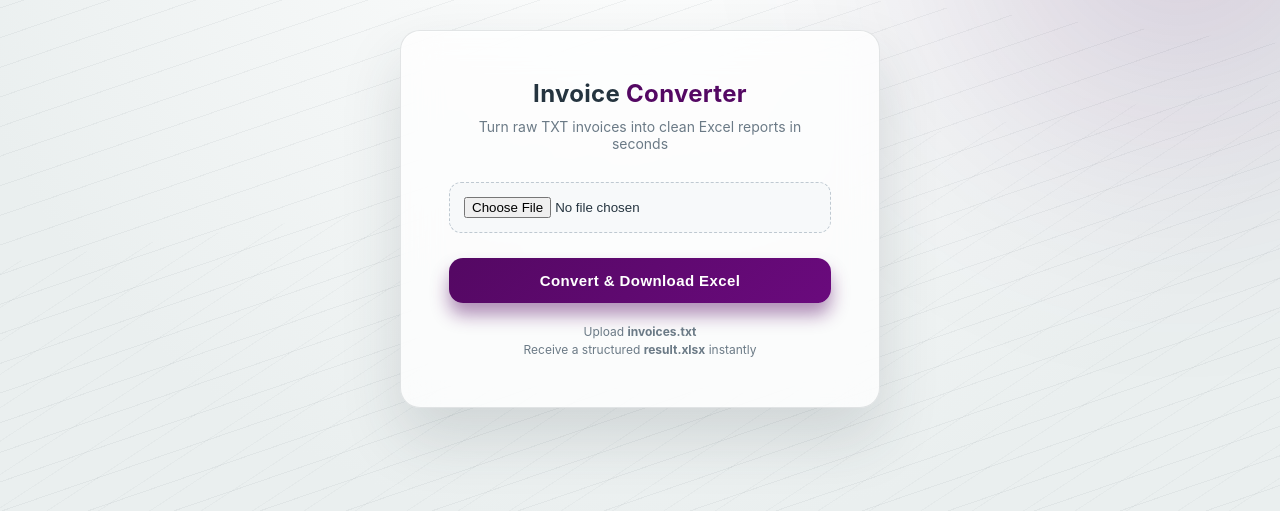
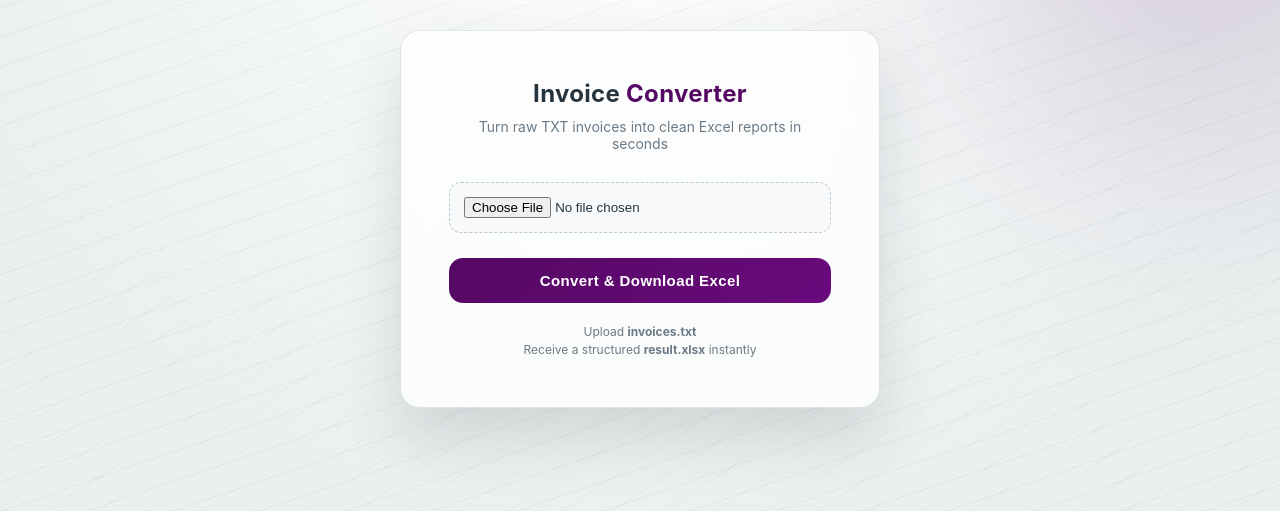
Before and after one commit to Surafelteshale/Invoice-Converter, a Flask app: page / in a window 1280 px wide; the page is wider, and only the part inside the window is pictured. Shown: the part 181-692 px from the top of that part. Run offline with Flask 3, Linux system fonts and the light colour scheme.

Commit message:
change the button shadow

```diff
--- a/static/style.css
+++ b/static/style.css
@@ -116,7 +116,7 @@ button {
     cursor: pointer;
     transition: all 0.25s ease;
     box-shadow:
-        0 12px 18px rgba(84,8,99,0.45);
+        0 0px 0px rgba(0,0,0,0.45);
 }
 
 button:hover {
```
